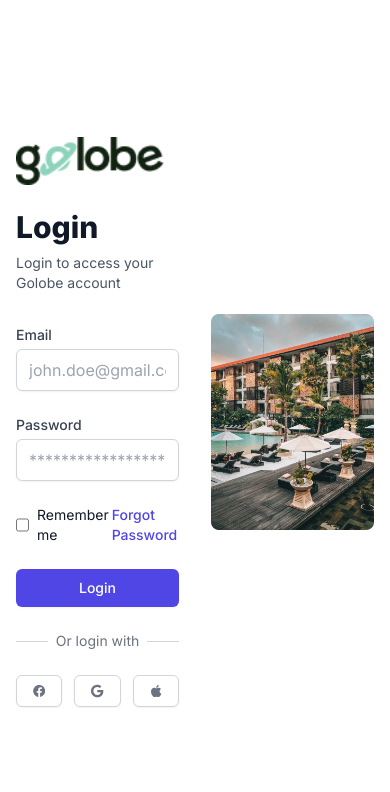
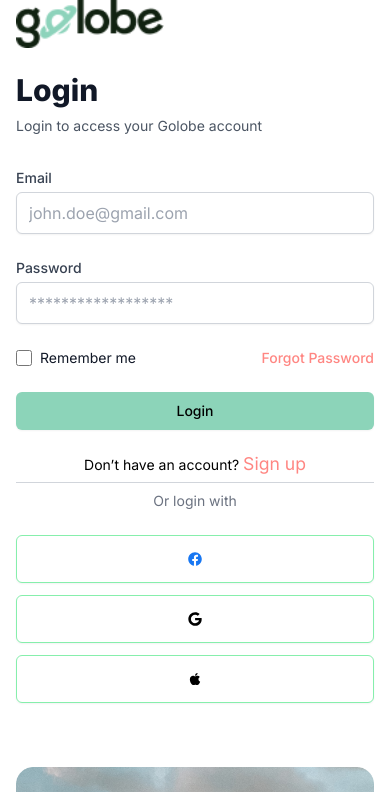
Before and after one commit to seifeddinesaad01/Golobe-Travel-agency-website, a Next.js app: page /sign-in in a window 390 px wide. Shown: the top 792 px of the page. Built offline with nearby package versions, Linux system fonts and the light colour scheme.

Commit message:
style: improving the ui and change some colors and progress on responsiveness

```diff
--- a/src/app/(auth)/sign-in/page.tsx
+++ b/src/app/(auth)/sign-in/page.tsx
@@ -1,25 +1,31 @@
-
-
-import Image from "next/image"
+import Image from "next/image";
 import Logo from "../../../../public/Logo.png";
-import SignInImage from "../../../../public/SignIn/sideImage.png"
+import SignInImage from "../../../../public/SignIn/sideImage.png";
 import { FaGoogle, FaApple, FaFacebook } from "react-icons/fa";
 
 export default function SignIn() {
   return (
-        <div className="min-h-screen flex justify-center">
-            <div className="flex-1 flex flex-col justify-center px-4 sm:px-6 lg:flex-none lg:px-20 xl:px-24">
-                <div className="mx-auto w-full max-w-sm lg:w-96">
+    <div className="min-h-screen flex flex-col sm:flex-row">
+      <div className="lg:flex-1 flex flex-col justify-center px-4 sm:px-6 lg:flex-none lg:px-20 xl:px-24">
+        <div className="mx-auto w-full max-w-sm lg:max-w-md xl:max-w-lg">
           <div>
             <Image alt="Golobe" className="h-12 w-auto" src={Logo} />
             <h2 className="mt-6 text-3xl font-extrabold text-gray-900">Login</h2>
-                        <p className="mt-2 text-sm text-gray-600">Login to access your Golobe account</p>
+            <p className="mt-2 text-sm text-gray-600">
+              Login to access your Golobe account
+            </p>
           </div>
           <div className="mt-8">
-                        <div className="mt-6">
-                            <form action="#" className="space-y-6" method="POST">
+            <form
+              action="#"
+              className="space-y-6"
+              method="POST"
+            >
               <div>
-                                    <label className="block text-sm font-medium text-gray-700" htmlFor="email">
+                <label
+                  className="block text-sm font-medium text-gray-700"
+                  htmlFor="email"
+                >
                   Email
                 </label>
                 <div className="mt-1">
@@ -35,7 +41,10 @@ export default function SignIn() {
                 </div>
               </div>
               <div className="space-y-1">
-                                    <label className="block text-sm font-medium text-gray-700" htmlFor="password">
+                <label
+                  className="block text-sm font-medium text-gray-700"
+                  htmlFor="password"
+                >
                   Password
                 </label>
                 <div className="mt-1">
@@ -58,19 +67,31 @@ export default function SignIn() {
                     name="remember_me"
                     type="checkbox"
                   />
-                                        <label className="ml-2 block text-sm text-gray-900" htmlFor="remember_me">
+                  <label
+                    className="ml-2 block text-sm text-gray-900"
+                    htmlFor="remember_me"
+                  >
                     Remember me
                   </label>
                 </div>
                 <div className="text-sm">
-                                        <a className="font-medium text-indigo-600 hover:text-indigo-500" href="#">
+                  <a
+                    style={{
+                      color: "#ff8682ff",
+                    }}
+                    className="font-medium"
+                    href="#"
+                  >
                     Forgot Password
                   </a>
                 </div>
               </div>
               <div>
                 <button
-                                        className="w-full flex justify-center py-2 px-4 border border-transparent rounded-md shadow-sm text-sm font-medium text-white bg-indigo-600 hover:bg-indigo-700 focus:outline-none focus:ring-2 focus:ring-offset-2 focus:ring-indigo-500"
+                  style={{
+                    backgroundColor: "#8cd4b9ff",
+                  }}
+                  className="w-full flex justify-center py-2 px-4 border border-transparent rounded-md shadow-sm text-sm font-medium text-black focus:outline-none focus:ring-2 focus:ring-offset-2 focus:ring-indigo-500"
                   type="submit"
                 >
                   Login
@@ -82,24 +103,46 @@ export default function SignIn() {
                 <div className="absolute inset-0 flex items-center">
                   <div className="w-full border-t border-gray-300" />
                 </div>
+                <div className="relative flex justify-center text-sm pb-4">
+                  <p>
+                    Don’t have an account?{" "}
+                    <span
+                      style={{
+                        color: "#ff8682ff",
+                        fontSize: "1.1rem",
+                        cursor: "pointer",
+                      }}
+                    >
+                      Sign up{" "}
+                    </span>
+                  </p>
+                </div>
                 <div className="relative flex justify-center text-sm">
-                                        <span className="px-2 bg-white text-gray-500">Or login with</span>
+                  <span className="px-2 bg-white text-gray-500">
+                    Or login with
+                  </span>
                 </div>
               </div>
-                                <div className="mt-6 grid grid-cols-3 gap-3">
+              <div className="mt-6 grid grid-cols-1 sm:grid-cols-2 lg:grid-cols-3 gap-3">
                 <div>
                   <a
-                                            className="w-full inline-flex justify-center py-2 px-4 border border-gray-300 rounded-md shadow-sm bg-white text-sm font-medium text-gray-500 hover:bg-gray-50"
+                    className="w-full inline-flex justify-center py-2 px-4 border border-green-300 rounded-md shadow-sm bg-white text-sm font-medium  hover:bg-gray-50"
                     href="#"
+                    style={{
+                      padding: "1rem",
+                    }}
                   >
                     <span className="sr-only">Sign in with Facebook</span>
-                                            <FaFacebook />
+                    <FaFacebook color="#1877f2ff" />
                   </a>
                 </div>
                 <div>
                   <a
-                                            className="w-full inline-flex justify-center py-2 px-4 border border-gray-300 rounded-md shadow-sm bg-white text-sm font-medium text-gray-500 hover:bg-gray-50"
+                    className="w-full inline-flex justify-center py-2 px-4 border border-green-300 rounded-md shadow-sm bg-white text-sm font-medium  hover:bg-gray-50"
                     href="#"
+                    style={{
+                      padding: "1rem",
+                    }}
                   >
                     <span className="sr-only">Sign in with Google</span>
                     <FaGoogle />
@@ -107,8 +150,11 @@ export default function SignIn() {
                 </div>
                 <div>
                   <a
-                                            className="w-full inline-flex justify-center py-2 px-4 border border-gray-300 rounded-md shadow-sm bg-white text-sm font-medium text-gray-500 hover:bg-gray-50"
+                    className="w-full inline-flex justify-center py-2 px-4 border border-green-300 rounded-md shadow-sm bg-white text-sm font-medium  hover:bg-gray-50"
                     href="#"
+                    style={{
+                      padding: "1rem",
+                    }}
                   >
                     <span className="sr-only">Sign in with Apple</span>
                     <FaApple />
@@ -119,15 +165,14 @@ export default function SignIn() {
           </div>
         </div>
       </div>
-            </div>
-            <div className="flex-1 flex flex-col justify-center px-4 sm:px-6 lg:flex-none lg:px-20 xl:px-24">
+      <div className="lg:flex-1 flex justify-center py-16 px-4 sm:px-6 lg:flex-none lg:px-20 xl:px-24">
         <Image
           alt="Hotel resort"
+          className="object-cover object-center rounded-lg"
           height="600"
           src={SignInImage}
-
         />
       </div>
     </div>
-    )
+  );
 }
```
Lines whose indentation alone changed are shown as unchanged.
